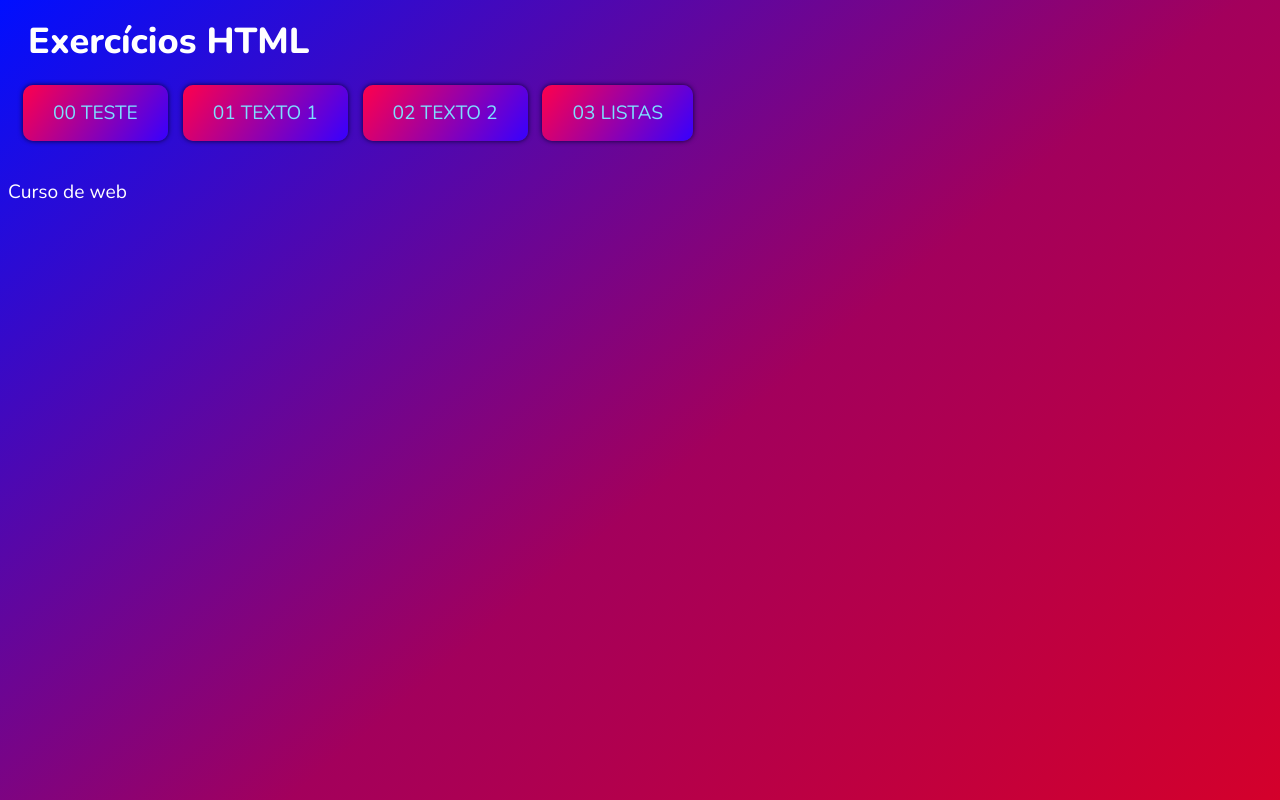
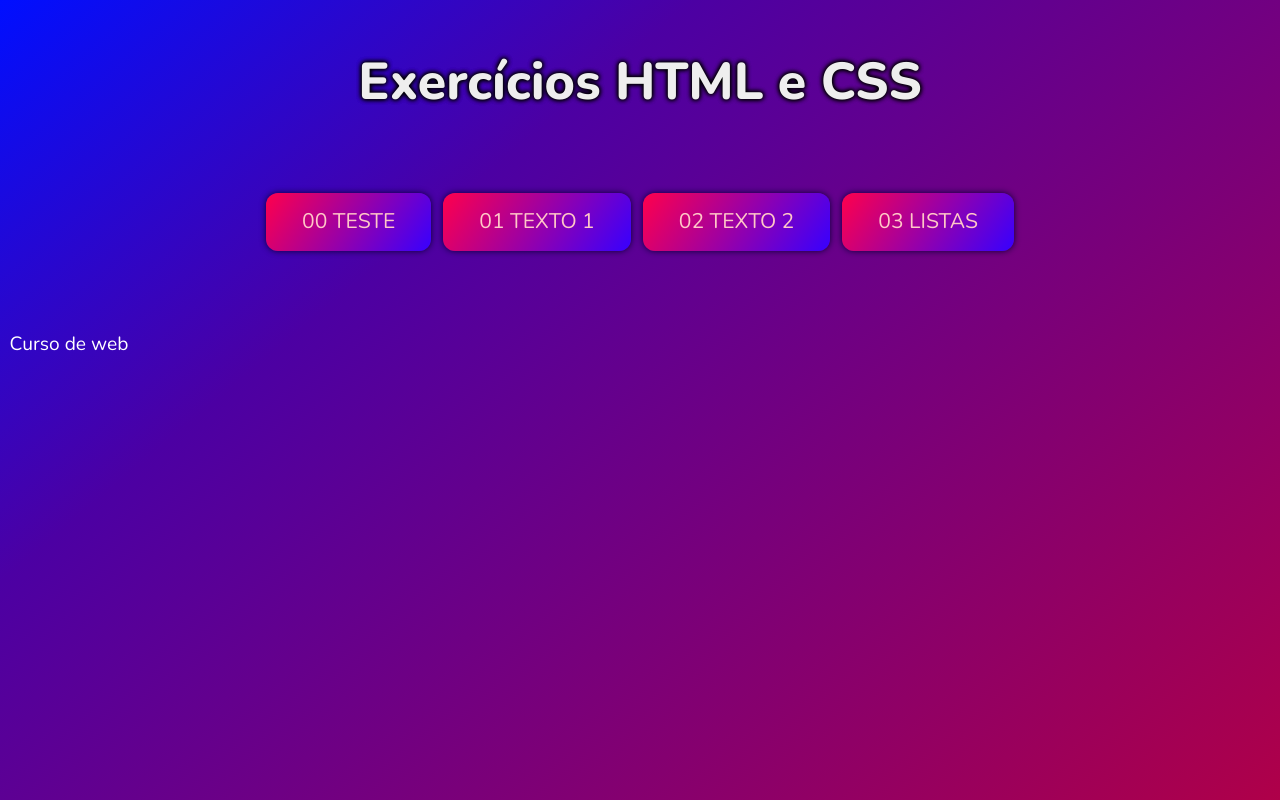
Before and after one commit to leleoveiga/aprendendo-javascript, a website: page html/index.html in a window 1280 px wide. Shown: the top 800 px of the page. Drawn offline with nearby package versions, Linux system fonts and the light colour scheme.

Commit message:
sombra, comportamento individual, alinhamentos

```diff
--- a/html/index.html
+++ b/html/index.html
@@ -11,12 +11,12 @@
 		/>
 	</head>
 	<body>
-		<h1 id="titulo">Exercícios HTML</h1>
+		<h1 id="titulo">Exercícios HTML e CSS</h1>
 		<nav id="links">
-			<a href exercicios="exercicios/teste.html">00 Teste</a>
-			<a href exercicios="exercicios/texto1.html">01 Texto 1</a>
-			<a href exercicios="exercicios/texto2.html">02 Texto 2</a>
-			<a href exercicios="exercicios/listas.html">03 Listas</a>
+			<a href exercicios="exercicios/teste.html" id="b1">00 Teste</a>
+			<a href exercicios="exercicios/texto1.html" id="b2">01 Texto 1</a>
+			<a href exercicios="exercicios/texto2.html" id="b3">02 Texto 2</a>
+			<a href exercicios="exercicios/listas.html" id="b4">03 Listas</a>
 		</nav>
 		<section id="conteudo"></section>
 		<footer>
--- a/html/main.css
+++ b/html/main.css
@@ -1,3 +1,10 @@
+html {
+	--scrollbarBG: #1f1f1f;
+	--thumbBG: #4a4a4a;
+	font-family: "Nunito", sans-serif;
+	zoom: 1.2;
+}
+
 body {
 	height: 1500px;
 	color: white;
@@ -11,63 +18,57 @@ body {
 	background: linear-gradient(
 		320deg,
 		rgb(255, 0, 0) 0%,
-		rgba(163, 0, 92) 60%,
+		#4c00a3 80%,
 		rgba(0, 15, 255) 100%
 	);
 }
 
 #titulo {
-	font-size: 36px;
-	padding: 0px 20px;
-	color: (rgb(247, 252, 239));
+	text-align: center;
+	/* background: -webkit-linear-gradient(110deg, #ffffff 60%, #ff0000 100%); */
 	/* -webkit-background-clip: text;
 	-webkit-text-fill-color: transparent; */
+	/* text-shadow: -2px 1px black, 2px -1px black; */
+	color: rgb(238, 238, 238);
+	text-shadow: 0 0 0.1em black, 0 0 0.1em black, 0 0 0.1em black;
+	font-size: 270%;
+	padding: 10px 15px;
 }
 
-html {
-	--scrollbarBG: #1f1f1f;
-	--thumbBG: #4a4a4a;
-	font-family: "Nunito", sans-serif;
-	font: 400 120%/1 "Nunito", sans-serif;
+/* nav bar */
+
+#links {
+	display: flex;
+	justify-content: center;
+	padding: 20px 10px;
+	font: 400 110%/1 "Nunito", sans-serif;
 }
 
-/* #links a {
-	padding: 15px;
-	font-weight: 1.7;
-	float: left;
-} */
-/* #links a:link {
-	color: #d0d0d0;
-	background-color: #0000a0;
-} */
-
-#conteudo {
-	padding: 10px 50px;
-	/* transform: scale(1.1, 1.1); Igual a scaleX(2) scaleY(0.5) */
-	/* transform-origin: left; */
+#links a#b1:visited,
+#links a#b2:visited,
+#links a#b3:visited,
+#links a#b4:visited {
+	color: #ffc7c7;
 }
 
-#links {
-	padding: 20px 10px;
+#links a#b1:active,
+#links a#b2:active,
+#links a#b3:active,
+#links a#b4:active {
+	color: #f0f0f0;
 }
 
-#links a:visited {
-	color: #7ce0ff;
+#links a#b1,
+#links a#b2,
+#links a#b3,
+#links a#b4 {
+	background-image: linear-gradient(125deg, #ff004c 0%, #3700ff 100%);
 }
 
-#links a:active {
-	color: #f0f0f0;
-	background-color: #0066ff;
-}
-
-#links a {
-	background-image: linear-gradient(
-		125deg,
-		#ff004c 0%,
-		/* #4c00a3 51%, */ #3700ff 100%
-	);
-}
-#links a {
+#links a#b1,
+#links a#b2,
+#links a#b3,
+#links a#b4 {
 	text-decoration: none; /* retira o sublinhado */
 	margin: 5px; /* espaçamento entre cada um */
 	padding: 15px 30px; /* altura e largura do botao */
@@ -78,19 +79,28 @@ html {
 	color: white;
 	box-shadow: 0 0 5px rgb(10, 0, 53);
 	border-radius: 10px;
-	display: inline;
+	display: inline; /* n sei */
 }
 
-#links:hover a {
-	background-position: right center; /* change the direction of the change here */
-	color: #fff;
-	text-decoration: none;
+#links a#b1:hover,
+#links a#b2:hover,
+#links a#b3:hover,
+#links a#b4:hover {
+	background-position: left center; /* change the direction of the change here */
+	color: rgb(255, 255, 255);
+}
+
+#conteudo {
+	color: #e9e9e9;
+	padding: 10px 20%;
+	font: 400 140%/1 "Nunito", sans-serif;
+	text-shadow: -1.4px 0.8px 2.5px black;
 }
 
 /* Scrollbar dark theme */
 
 body::-webkit-scrollbar {
-	width: 18px;
+	width: 16px;
 }
 
 body::-webkit-scrollbar-track {
```
